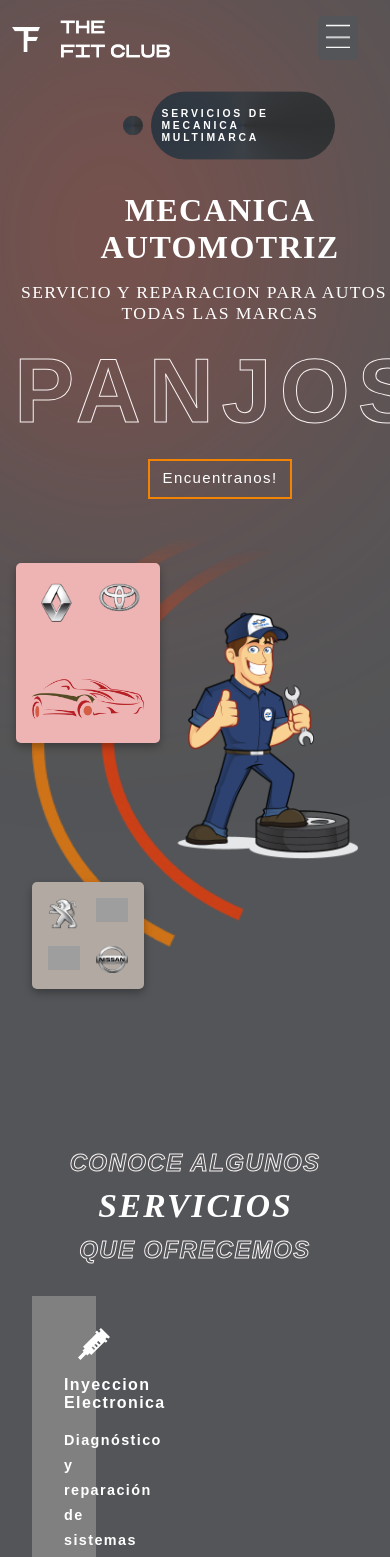
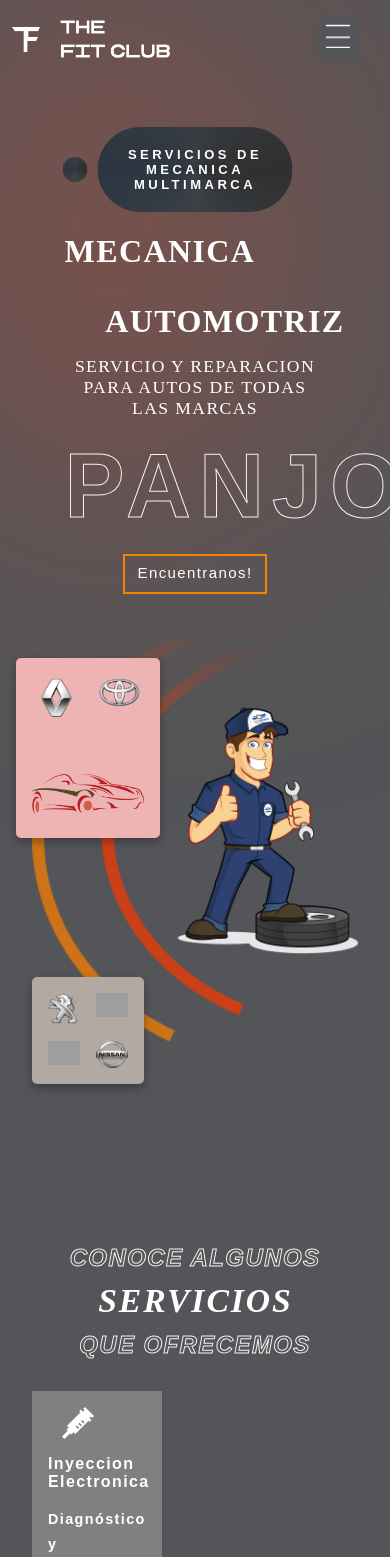
Before and after one commit to JOTALGS/autopanjos, a React (Create React App) app: page / in a window 390 px wide. Shown: the top 1557 px of the page. Built offline with nearby package versions, Linux system fonts and the light colour scheme; grey boxes are pictures that could not be loaded; a web font is replaced by a local one.

Commit message:
pictures

```diff
--- a/src/Components/Contacto/Contacto.css
+++ b/src/Components/Contacto/Contacto.css
@@ -69,6 +69,9 @@
         font-size: x-large;
         flex-direction: column;
     }
+    .left-j>div{
+        flex-direction: column;
+    }
     .right-j{
         padding: 2rem;
     }
--- a/src/Components/Encuentranos/Encuentranos.css
+++ b/src/Components/Encuentranos/Encuentranos.css
@@ -52,7 +52,8 @@
 .map {
     border: none;
     position: absolute;
-    width: 40rem;height: 19rem;
+    width: 40rem;
+    height: 19rem;
     right: 8rem;
     top: 2.5rem;
 }
@@ -74,6 +75,12 @@
 @media screen and (max-width: 767px) {
     .testimonials{
         flex-direction: column;
+        height: 100vh;
+        min-height: 900px;
+    }
+    .map{
+        width: 95%;
+        height: 19rem;
     }
     .left-t>:nth-child(2)
     ,.left-t>:nth-child(3){
@@ -99,6 +106,7 @@
     .right-t>:last-child{
         display: block;
         bottom: 0;
-        left: 0;
+        left: 50%;
+        transform: translateX(-50%);
     }
 }
--- a/src/Components/Footer/Footer.css
+++ b/src/Components/Footer/Footer.css
@@ -76,6 +76,7 @@ section{
     .footer .box-container{
         flex-direction: column;
         gap: 1rem;
+        border: none;
     }
     .footer .box-container .box:nth-child(1){
       padding: 0px;
--- a/src/Components/Header/Header.jsx
+++ b/src/Components/Header/Header.jsx
@@ -23,6 +23,22 @@ const Header = () => {
         </div>
       ) : (
         <ul className="header-menu">
+          {mobile && (
+            <li className="close-menu">
+              <button
+                onClick={() => setMenuOpened(false)}
+                style={{
+                  background: "none",
+                  border: "none",
+                  color: "var(--textColor)",
+                  fontSize: "1.2rem",
+                  cursor: "pointer",
+                }}
+              >
+                ✖
+              </button>
+            </li>
+          )}
           <li>
             <Link
               onClick={() => setMenuOpened(false)}
--- a/src/Components/Hero/Hero.css
+++ b/src/Components/Hero/Hero.css
@@ -6,7 +6,6 @@
 
 .left-h {
   padding: 2rem;
-  padding-left: 8rem;
   flex: 4;
   display: flex;
   flex-direction: column;
@@ -97,7 +96,11 @@
   border-radius: 4rem;
   width: fit-content;
   padding: 20px 13px;
-  position: relative;
+
+  position: absolute;
+  top: 10%;
+  left: 36%;
+
   display: flex;
   align-items: center;
   justify-content: flex-start;
@@ -105,9 +108,24 @@
   font-family: "Agdasima", sans-serif;
   font-size: 19px;
   letter-spacing: 3.5px;
+
+  transition: all 0.3 ease-in-out;
+  opacity: 0; /* Initial state */
+  animation: handleOpacity 1s ease-in-out forwards; /* Add forwards */
+  animation-delay: 3s; /* Delay the start of the animation */
 }
+
 .the-best > span {
   z-index: 2;
+}
+
+@keyframes handleOpacity {
+  0% {
+    opacity: 0;
+  }
+  100% {
+    opacity: 1;
+  }
 }
 
 
@@ -123,6 +141,7 @@
   text-overflow: inherit;
   width: 80%;
   text-align: center;
+  margin-top: 150px;
 }
 
 .hero-title {
@@ -288,6 +307,23 @@
   font-size: 1.5rem;
 }
 
+.title-container{
+  display: flex;
+  align-content: center;
+  margin-left: 20px;
+  width: 100%;
+}
+
+.title-one {
+  text-align: start;
+  transform: translateX(50px);
+}
+.title-two {
+  text-align: end;
+  margin-top: 70px;
+  transform: translateX(-150px);
+}
+
 @media screen and (max-width: 768px) {
   .hero {
     flex-direction: column;
@@ -296,12 +332,31 @@
   {
     width: 14rem;
   }
+  .left-h {
+    align-items: center;
+  }
+  .hero-title{
+    width: 100%;
+    margin-left: auto;
+    margin-right: auto;
+  }
   .the-best {
     margin-top: 0;
     font-size: small;
+    position: relative;
     align-self: center;
-    transform: scale(0.8);
-  }
+    text-align: center;
+    position: absolute;
+    top: 15%;
+    left: 50%;
+    transform: translateX(-50%);
+   }
+   .title-container{
+    margin-left: 0px;
+   }
+   .title-one{
+    transform: translateY(0);
+   }
   .hero-text {
     font-size: xx-large;
     align-items: center;
--- a/src/Components/Hero/Hero.jsx
+++ b/src/Components/Hero/Hero.jsx
@@ -21,7 +21,7 @@ const Hero = () => {
     <div className="hero" id='home'>
       <div className="blur hero-blur"></div>
 
-        <Header/>
+      <Header/>
       <div className="left-h">
         {/* the best ad */}
         <div className="the-best">
@@ -31,7 +31,15 @@ const Hero = () => {
         {/* Hero text */}
         <div className="hero-text">
           <div className='hero-title'>
-            <span className='stroke-text-animated'> MECANICA AUTOMOTRIZ</span>
+            <div className="title-container">
+              <span className='stroke-text-animated title-one'>
+                MECANICA
+              </span>
+              <span className='title-two stroke-text-animated'>
+                AUTOMOTRIZ
+              </span>
+            </div>
+
             <div style={{ textAlign: 'center', marginBottom: '1rem', marginTop: '1rem', fontSize: '1.1rem', fontWeight: 'lighter' }}>
               <span>
                 servicio y reparacion para autos de todas las marcas
--- a/src/Components/Nosotros/Nosotros.css
+++ b/src/Components/Nosotros/Nosotros.css
@@ -17,7 +17,7 @@
   }
 
   .left-r > :nth-child(1) {
-    width: 12rem;
+    width: 15rem;
     grid-row: 1/3;
     height: 28rem;
   }
@@ -29,12 +29,12 @@
   .left-r > :nth-child(3) {
     grid-row: 2;
     grid-column: 2/3;
-    width: 14rem;
+    width: 19.5rem;
   }
   .left-r > :nth-child(4) {
     grid-row: 2;
     grid-column: 3/4;
-    width: 10rem;
+    width: 12rem;
     height: 11.2rem;
   }
 
--- a/src/Components/Nosotros/Nosotros.jsx
+++ b/src/Components/Nosotros/Nosotros.jsx
@@ -1,8 +1,4 @@
 import React from "react";
-import image1 from "../../assets/image1.png";
-import image2 from "../../assets/image2.png";
-import image3 from "../../assets/image3.png";
-import image4 from "../../assets/image4.png";
 import nb from '../../assets/nb.png';
 import adidas from '../../assets/adidas.png'
 import nike from '../../assets/nike.png'
@@ -12,10 +8,10 @@ const Nosotros = () => {
   return (
     <div className="Reasons" id='reasons'>
       <div className="left-r">
-        <img src={image1} alt="" />
-        <img src={image2} alt="" />
-        <img src={image3} alt="" />
-        <img src={image4} alt="" />
+        <img src="./images/panjos11.jpg" alt="" />
+        <img src="./images/panjos5.jpg" alt="" />
+        <img src="./images/panjos18.jpg" alt="" />
+        <img src="./images/panjos15.jpg" alt="" />
       </div>
       <div className="right-r">
         <span>nosotros</span>
--- a/src/Components/Servicios/Servicios.css
+++ b/src/Components/Servicios/Servicios.css
@@ -92,6 +92,18 @@
   .programs-categories {
       flex-direction: column;
   }
+  .category {
+    padding: 1rem;
+    justify-content: center; /* Centers children vertically */
+  }
+  .category > :nth-child(5) {
+    max-width: 80vw;
+    max-height: 35%;
+    padding-left: 30%;
+    overflow-y: auto;
+    align-self: center;
+    justify-self: center;
+  }
 }
 
 .animated-service-title {
--- a/src/Components/Servicios/Servicios.jsx
+++ b/src/Components/Servicios/Servicios.jsx
@@ -7,16 +7,22 @@ import { motion } from 'framer-motion';
 const Servicios = () => {
   const [expandedProgram, setExpandedProgram] = useState(null);
 
-  // Toggle between expanded and collapsed
+  // Check if the screen width is less than 768px
+  const isMobile = window.innerWidth <= 768;
+
+  // Define initial width for mobile and non-mobile screens
+  const initialWidth = isMobile ? '40%' : '15%';
+
+  // Total width for non-expanded items when one is expanded
+  const collapsedWidth = expandedProgram !== null
+    ? (100 - 90) / (programsData.length - 1) + 'vw'
+    : initialWidth;
+
   const handleClick = (index) => {
-    console.log('expamded:', expandedProgram, index)
     if (expandedProgram === null || expandedProgram === index) {
       setExpandedProgram(expandedProgram === index ? null : index); // Expand or collapse
     }
   };
-
-  // Total width for the non-expanded items when one is expanded
-  const collapsedWidth = expandedProgram !== null ? (100 - 90) / (programsData.length - 1) + 'vw' : '15%';
 
   return (
     <div className="Servicios" id="servicios">
@@ -30,36 +36,37 @@ const Servicios = () => {
           <motion.div
             key={index}
             className="category"
-            initial={{ width: '15%' }} // Initial width
+            initial={{ width: initialWidth }} // Set initial width dynamically
             animate={{
               width: expandedProgram === index
                 ? '90vw' // Expanded div takes 90vw
-                : collapsedWidth  // Non-expanded divs share remaining space
+                : collapsedWidth // Non-expanded divs share remaining space
             }}
             transition={{ duration: 0.2, ease: 'easeInOut' }} // Smooth transition
           >
             {program.image}
             <span>{program.heading}</span>
             <span>{program.details}</span>
-            <div style={{ zIndex: '1000'}} className="join-now" onClick={() => handleClick(index)}>
+            <div style={{ zIndex: '1000' }} className="join-now" onClick={() => handleClick(index)}>
               <span>{expandedProgram === index ? 'Menos' : 'Saber Mas'}</span>
               <motion.img
                 src={RightArrow}
                 alt="Right Arrow"
                 initial={{ rotate: 0 }} // Initial rotation
                 animate={{ rotate: expandedProgram === index ? 180 : 0 }} // Rotate 180 when expanded
-                transition={{ duration: 0.5}} // Smooth rotation
+                transition={{ duration: 0.5 }} // Smooth rotation
               />
             </div>
             {expandedProgram === index &&
-            <motion.div className="saber-mas"
-                initial={{ opacity: 0 }} // Initial rotation
-                animate={{ opacity: expandedProgram === index ? 1 : 0 }} // Rotate 180 when expanded
-                transition={{ duration: 1.5}} // Smooth rotation
+              <motion.div
+                className="saber-mas"
+                initial={{ opacity: 0 }}
+                animate={{ opacity: expandedProgram === index ? 1 : 0 }}
+                transition={{ duration: 1.5 }}
               >
-              <h3 style={{ fontSize: '18px', fontWeight: 'bolder'}}>{program.subtitle}</h3>
-              <span>{program.detail}</span>
-            </motion.div>
+                <h3 style={{ fontSize: '18px', fontWeight: 'bolder' }}>{program.subtitle}</h3>
+                <span>{program.detail}</span>
+              </motion.div>
             }
           </motion.div>
         ))}
```
